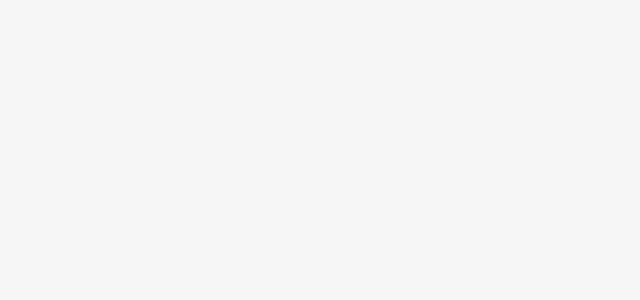
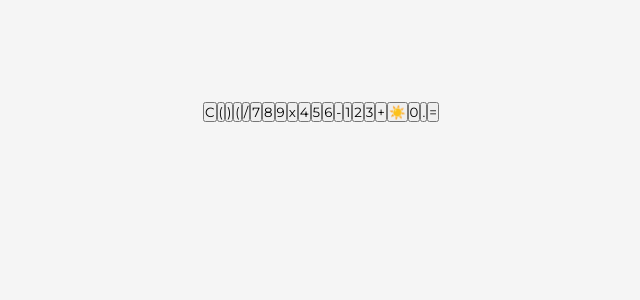
Before and after one commit to jivandaza/react-projects, a React (Create React App) app in the folder calculator-app/: page / in a window 1280 px wide. Shown: the top 300 px of the page, without its empty margins (319-959 px from the left). Built offline with nearby package versions, Linux system fonts and the light colour scheme.

Commit message:
Add the button list to the component

```diff
--- a/calculator-app/src/components/Calculator.jsx
+++ b/calculator-app/src/components/Calculator.jsx
@@ -1,10 +1,28 @@
 import React from 'react';
 import './../styles/calculator.css';
 
+import { btns, BTN_ACTIONS } from "./btnConfig";
+
 const Calculator = () => {
     return(
-        <div>
+        <div className='calculator'>
+            <div className="calculator__result">
+                <div className="calculator__result__exp">
 
+                </div>
+                <div className="calculator__result__exp">
+
+                </div>
+            </div>
+            <div className="calculator__btns">
+                {
+                    btns.map((item, index) => (
+                        <button key={index} className={item.class}>
+                            {item.display}
+                        </button>
+                    ))
+                }
+            </div>
         </div>
     );
 }
```
